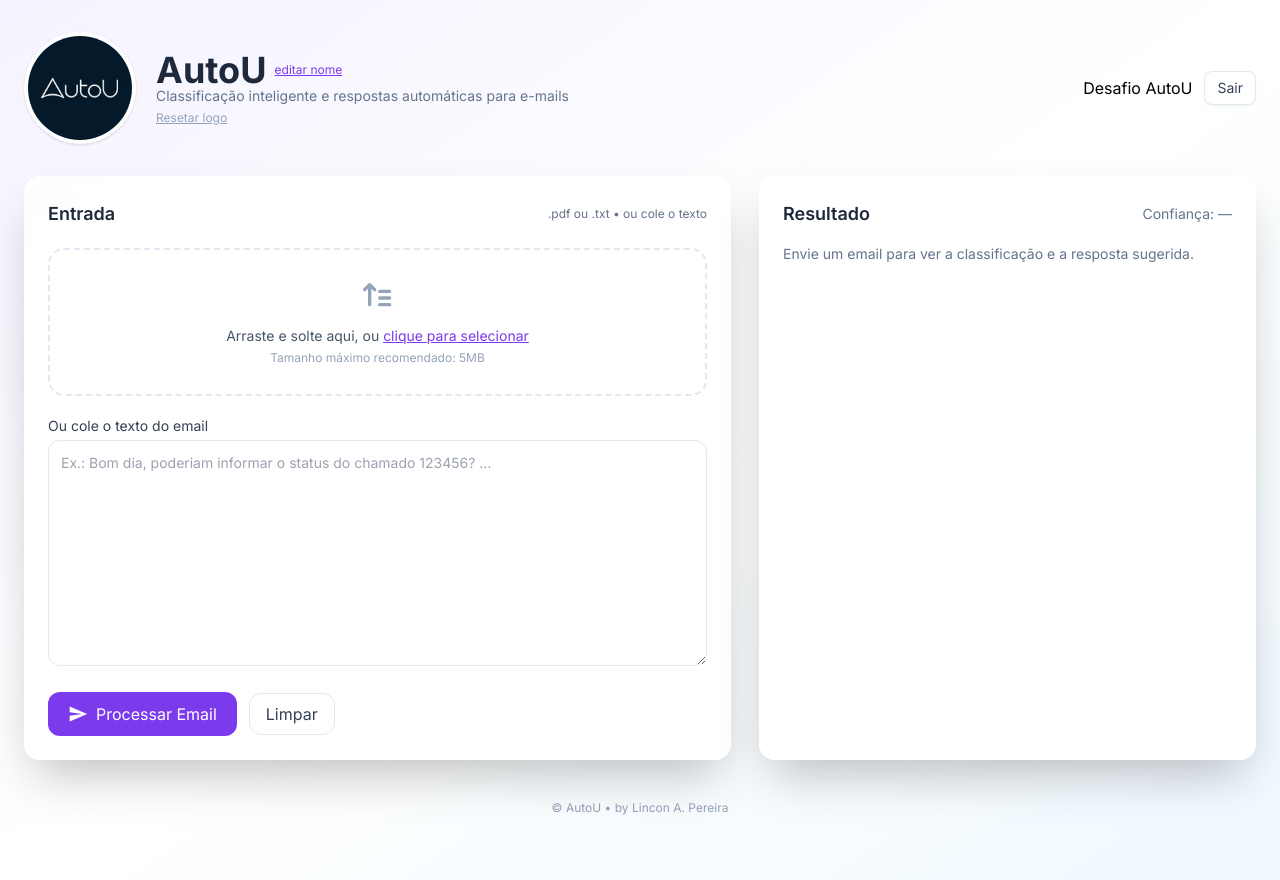
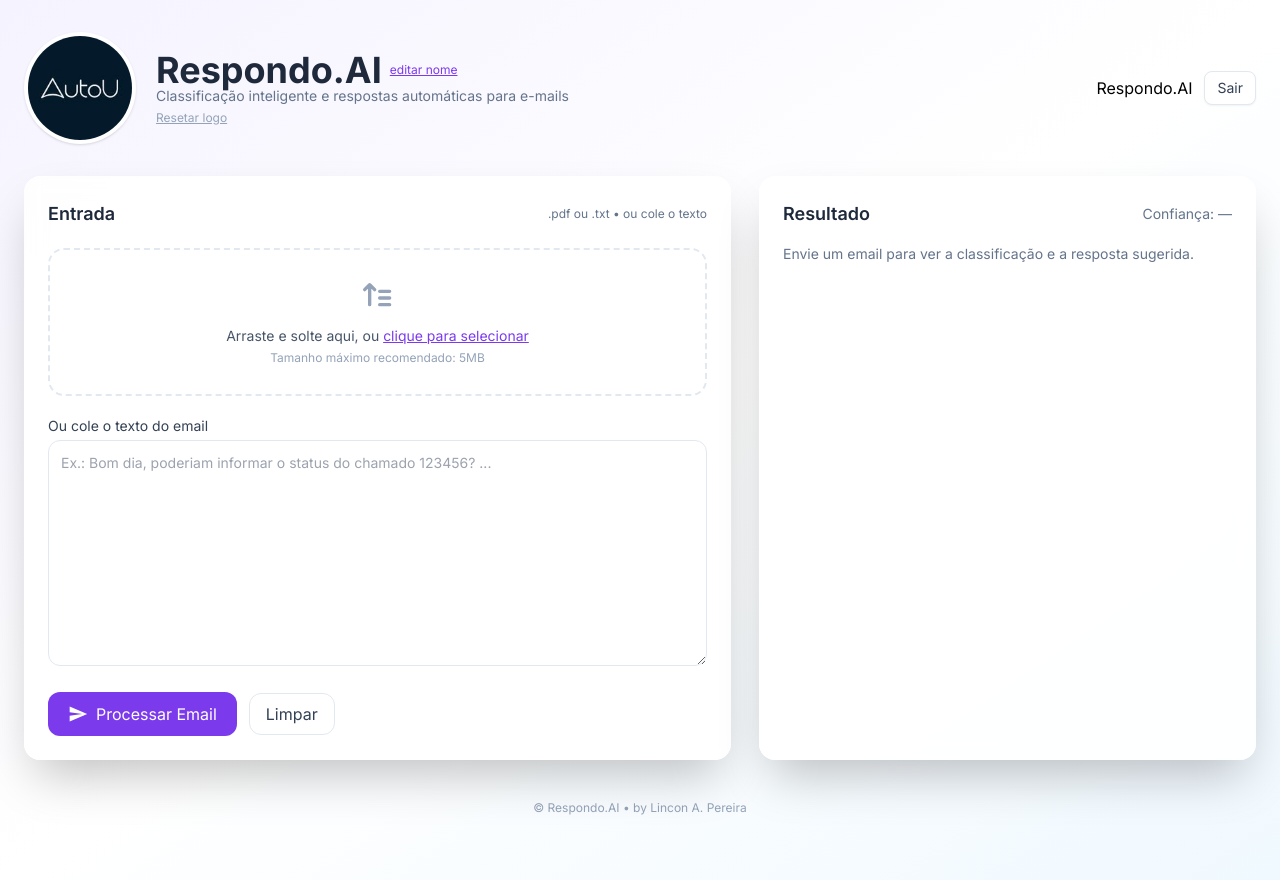
Before and after one commit to LuckyLee89/Respondo.AI, a Flask app: page / in a window 1280 px wide. Run offline with Flask 3, Linux system fonts and the light colour scheme; the visitor is signed in with stand-in values (Sample User, id 1); parts of the project's set-up code (start-up, migrations or seed data) failed here and were passed over; some libraries are stand-ins or nearby versions.

Commit message:
Troca de nome e repo

```diff
--- a/app/routes/config.py
+++ b/app/routes/config.py
@@ -5,7 +5,7 @@
 
 @config_bp.get("/config")
 def get_config():
-    company_name = os.getenv("COMPANY_NAME", "AutoU").strip() or "AutoU"
+    company_name = os.getenv("COMPANY_NAME", "Respondo.AI").strip() or "AutoU"
 
     # por padrão, procura por /static/logo.png
     default_logo = url_for("static", filename="logo.png")
--- a/app/templates/index.html
+++ b/app/templates/index.html
@@ -4,7 +4,7 @@
     <meta charset="utf-8" />
     <meta name="viewport" content="width=device-width, initial-scale=1" />
     <link rel="icon" href="/static/favicon.ico" sizes="any" />
-    <title>AutoU — Classificador & Respostas de Email</title>
+    <title>Respondo.AI — Classificador & Respostas de Email</title>
 
     <link rel="preconnect" href="https://fonts.googleapis.com" />
     <link rel="preconnect" href="https://fonts.gstatic.com" crossorigin />
@@ -72,7 +72,7 @@
                 id="brandName"
                 class="text-3xl md:text-4xl font-bold text-slate-800"
               >
-                AutoU
+                Respondo.AI
               </h1>
               <button
                 id="editBrandNameBtn"
@@ -98,7 +98,7 @@
         </div>
 
         <div class="flex items-center gap-3">
-          <span class="pill">Desafio AutoU</span>
+          <span class="pill">Respondo.AI</span>
           <a
             href="/logout"
             class="px-3 py-1.5 rounded-lg border border-slate-200 text-slate-700 bg-white hover:bg-slate-50 text-sm shadow-sm"
@@ -316,7 +316,7 @@
       </div>
 
       <footer class="text-center text-xs text-slate-400 mt-10">
-        © AutoU • by Lincon A. Pereira
+        © Respondo.AI • by Lincon A. Pereira
       </footer>
     </main>
 
--- a/app/templates/login.html
+++ b/app/templates/login.html
@@ -3,7 +3,7 @@
   <head>
     <meta charset="utf-8" />
     <meta name="viewport" content="width=device-width, initial-scale=1" />
-    <title>Entrar — AutoU</title>
+    <title>Entrar — Respondo.AI</title>
 
     <link rel="preconnect" href="https://fonts.googleapis.com" />
     <link rel="preconnect" href="https://fonts.gstatic.com" crossorigin />
@@ -35,7 +35,7 @@
             Entrar
           </h1>
           <p class="text-sm sm:text-base md:text-lg text-slate-500">
-            Acesse o AutoU
+            Acesse o Respondo.AI
           </p>
         </div>
 
```
Also changed, not shown: README.md.
